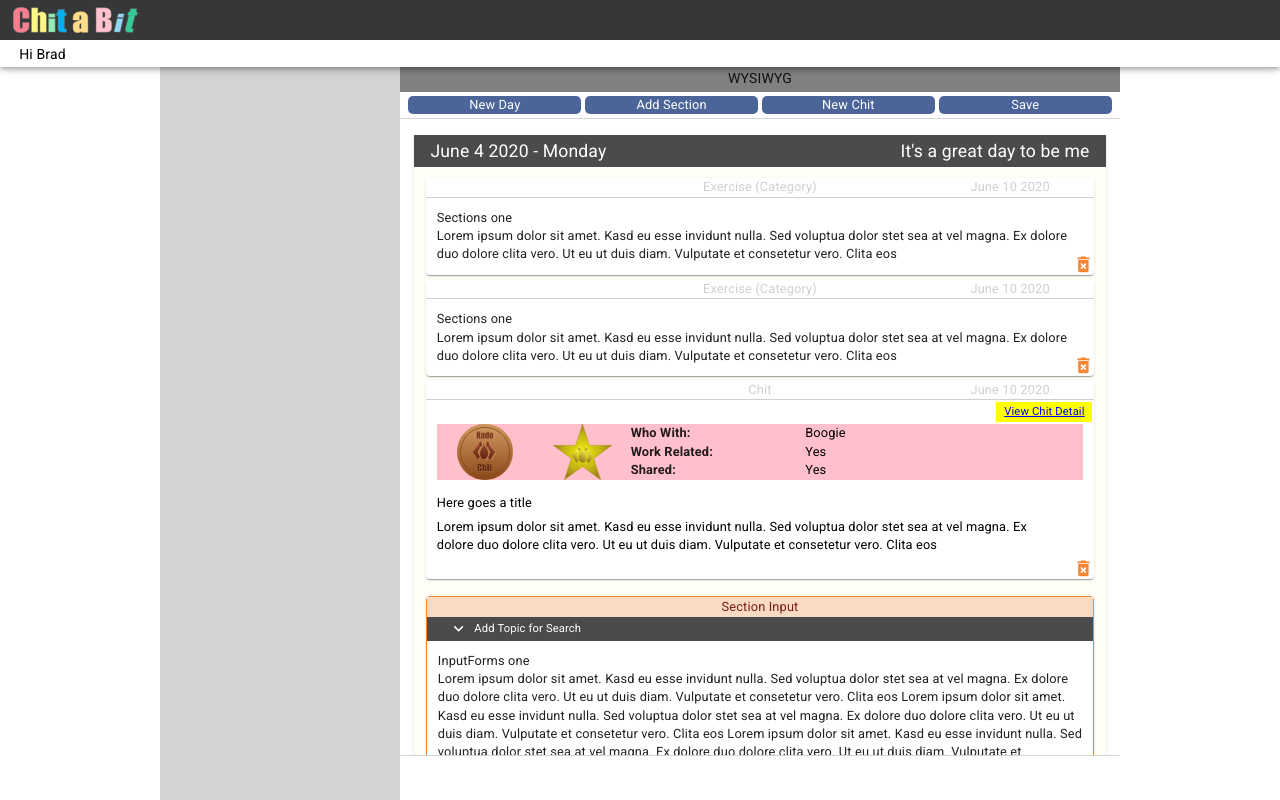
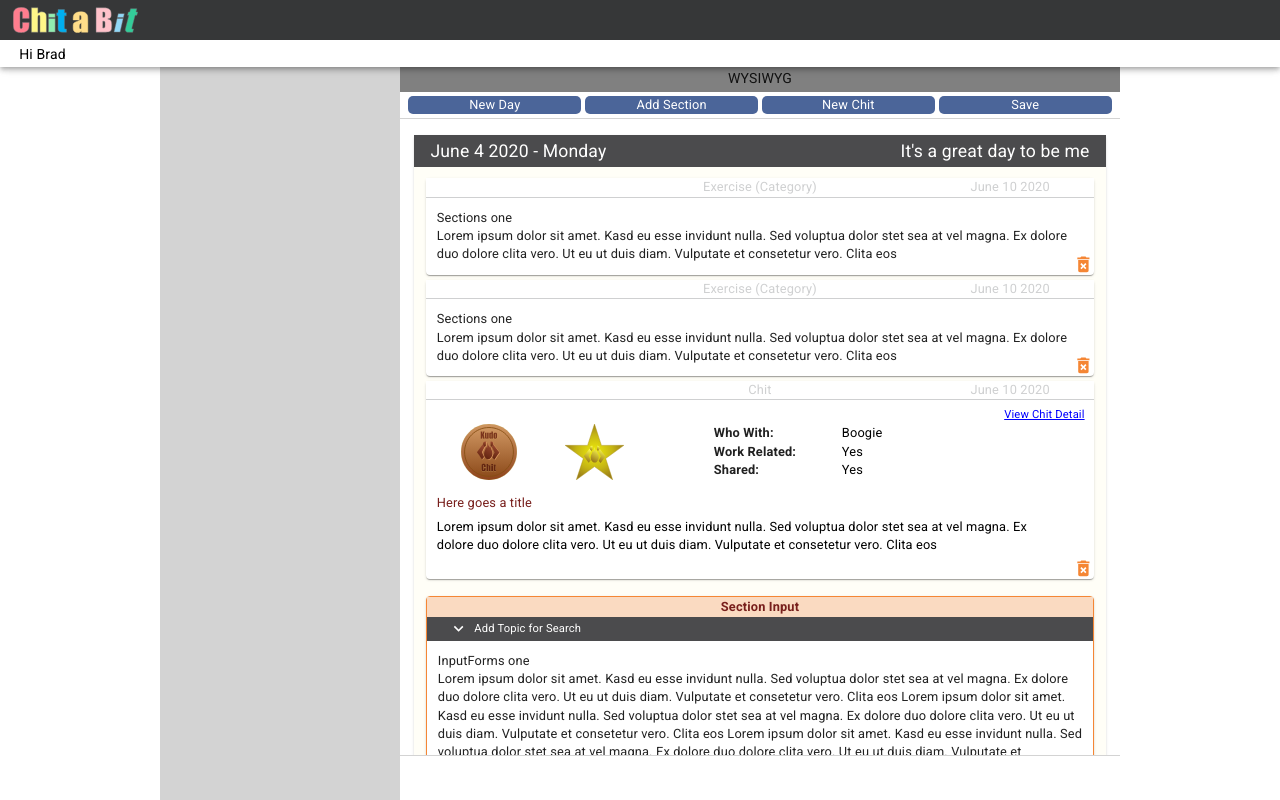
Before and after one commit to bbrous/chitabit, a React (Create React App) app: page /main in a window 1280 px wide. Built offline with nearby package versions, Linux system fonts and the light colour scheme.

Commit message:
completed Journal Chit layout

```diff
--- a/src/pages/private/journalElements/Chit.jsx
+++ b/src/pages/private/journalElements/Chit.jsx
@@ -131,31 +131,31 @@ const TopSection= styled('div')({
   alignItems: 'flex-start',
   // padding: '0 1%',
   width: '100%',
-  backgroundColor: 'pink'
+
 
 })
 
 const LeftSide= styled('div')({
   display: 'flex',
-  flexDirection: 'column',
 
   justifyContent: 'flex-start',
   alignItems: 'center',
   // padding: '0 1%',
-  width: '15%',
+  width: '45%',
 
 })
 
-const Middle = styled('div')({
+const CoinWrapper= styled('div')({
   display: 'flex',
   flexDirection: 'column',
 
   justifyContent: 'flex-start',
   alignItems: 'center',
-  // padding: '0 1%',
-  width: '15%',
+  margin: '0 1.5rem',
+  // width: '50%',
 
 })
+
 
 const RightSide= styled('div')({
   display: 'flex',
@@ -189,7 +189,7 @@ const DetailRow = styled('div')({
 
 const DetailHeader = styled('div')({
   display: 'block' ,
-  width: '45%',
+  width: '8rem',
   fontWeight: 'bold',
 
 
@@ -197,7 +197,7 @@ const DetailHeader = styled('div')({
 
 const Detail = styled('div')({
   display: 'block' ,
-  width: '50%',
+  // width: '50%',
   color: 'black',
 
 
@@ -217,7 +217,7 @@ const ContentTitle = styled('div')({
   width: '100%',
   color: 'black',
   margin: '.35rem 0',
-
+  color: chitRedDark
 
 })
 
@@ -235,7 +235,7 @@ const View = styled('div')({
   justifyContent: 'center',
   alignItems: 'center',
   position: 'absolute',
-  top: '2px',
+  top: '5px',
   right: '2px',
   width: '6rem',
   height: '1.2rem',
@@ -243,8 +243,12 @@ const View = styled('div')({
   textDecoration: 'underline',
   fontSize: '.7rem',
   color: 'blue',
+  cursor: 'pointer',
 
-  backgroundColor: 'yellow'
+'&:hover':{
+  color: chitOrange
+}
+
 
 })
 
@@ -289,19 +293,26 @@ const Chit = () => {
       <TopSection>
         <View> View Chit Detail</View>
       <LeftSide>
-      <CoinStyle src= {coinDisplayed}   alt= {srcDisplayed} />
+          <CoinWrapper>
+
+          <CoinStyle src= {coinDisplayed}   alt= {srcDisplayed} />
+
+          </CoinWrapper>
+          {milestone &&
+          <CoinWrapper>
+
+            <CoinStyle src= {milestoneDisplayed}   alt="Star" />
+
+
+          </CoinWrapper>
+      }
+
+
 
 
       </LeftSide>
 
-      {milestone &&
-        <Middle>
 
-          <CoinStyle src= {milestoneDisplayed}   alt="Star" />
-
-
-        </Middle>
-      }
 
     <RightSide>
 
--- a/src/pages/private/journalElements/InputForm.jsx
+++ b/src/pages/private/journalElements/InputForm.jsx
@@ -52,7 +52,7 @@ const InputFormHeader= styled('div')({
   backgroundColor: chitOrangeLight,
   color: chitRedDark,
   fontSize: '.8rem',
-
+  fontWeight: 'bold'
 
 
 })
```
